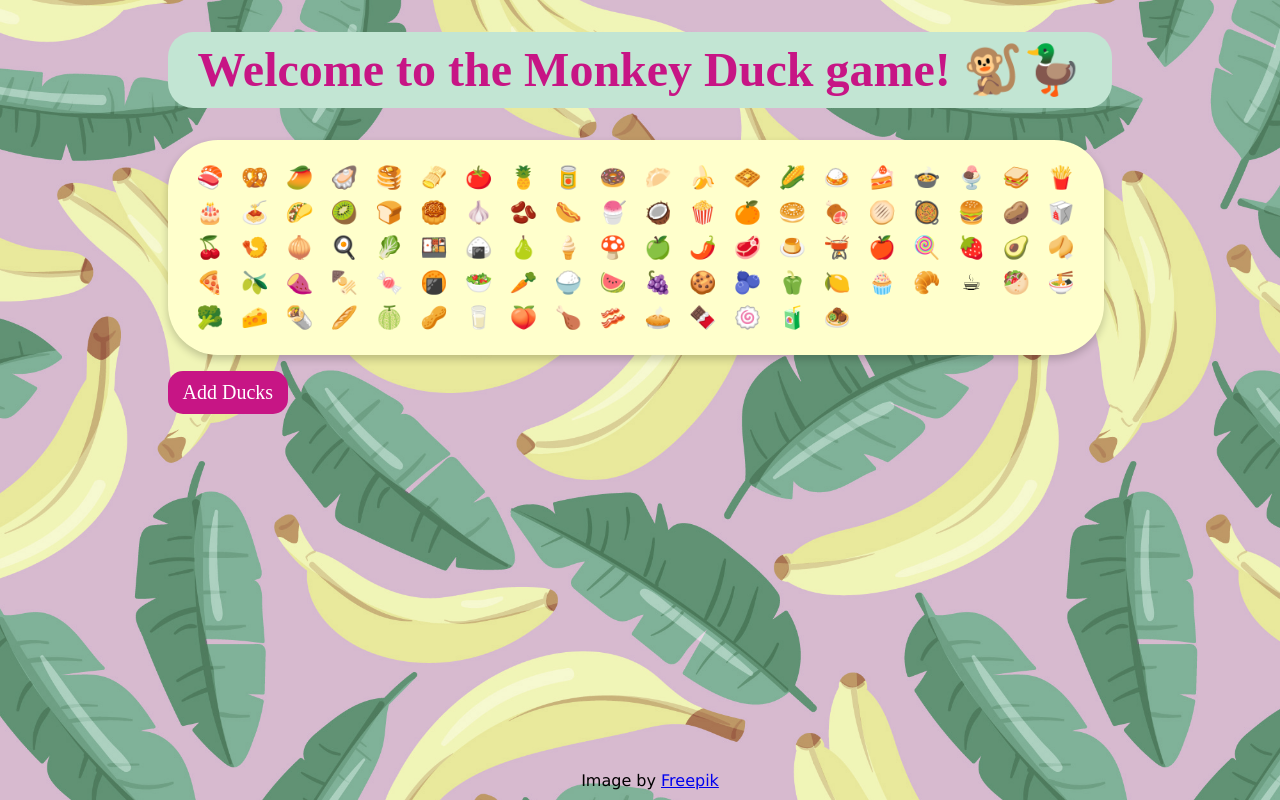
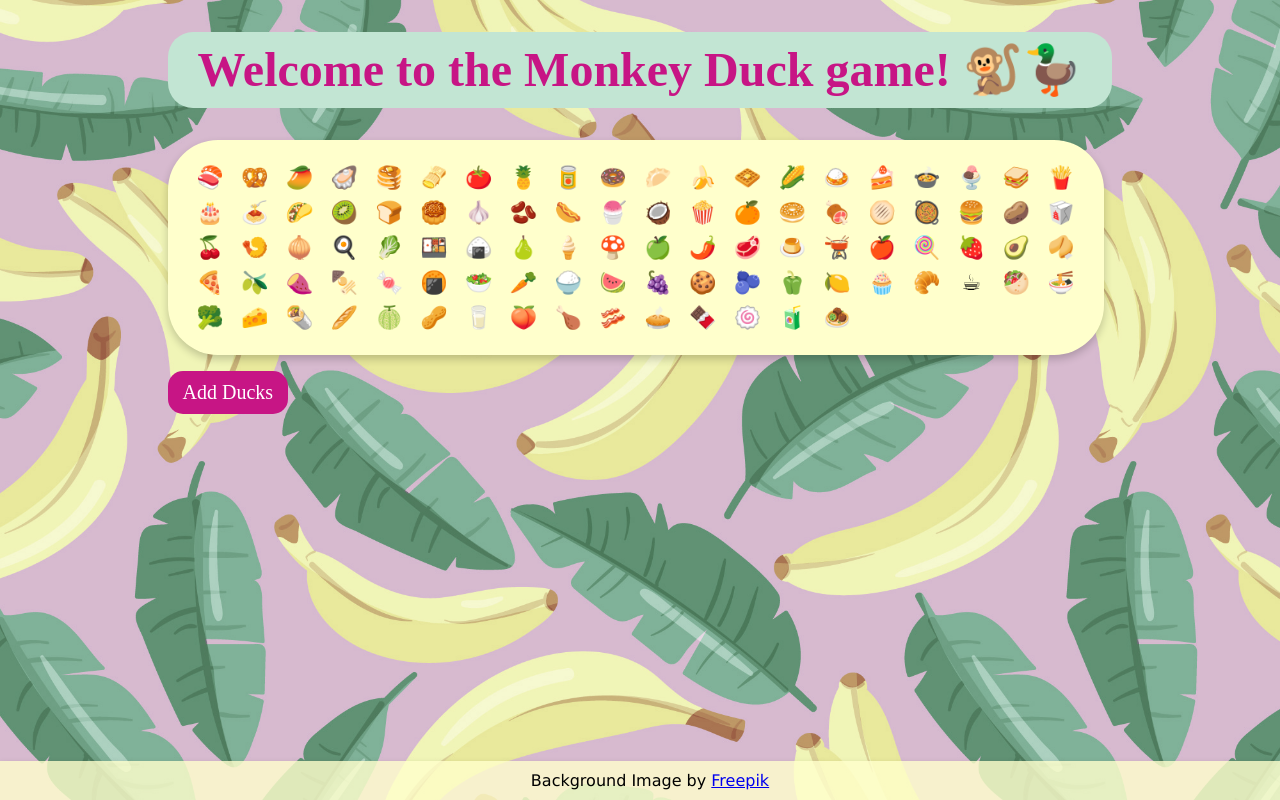
Before and after one commit to kazvee/monkey-duck-game, a React (Create React App) app: page / in a window 1280 px wide. Built offline with nearby package versions, Linux system fonts and the light colour scheme; a web font is replaced by a local one.

Commit message:
Update Footer styling

```diff
--- a/src/App.css
+++ b/src/App.css
@@ -111,7 +111,9 @@ button:hover {
 }
 
 footer {
+  background-color: rgba(255, 255, 204, 0.8); /* Adjust the alpha value to control transparency */
   bottom: 0;
+  box-shadow: 0 4px 8px rgba(0, 0, 0, 0.2);
   font-size: 16px;
   left: 0;
   padding: 10px;
--- a/src/components/Footer.js
+++ b/src/components/Footer.js
@@ -3,7 +3,7 @@ import React from 'react';
 const Footer = () => {
   return (
     <footer>
-      Image by <a href="https://www.freepik.com/free-vector/flat-design-fruit-floral-pattern-illustration_28492546.htm#&position=0&from_view=collections" target="_blank" rel="noopener noreferrer">Freepik</a>
+      Background Image by <a href="https://www.freepik.com/free-vector/flat-design-fruit-floral-pattern-illustration_28492546.htm#&position=0&from_view=collections" target="_blank" rel="noopener noreferrer">Freepik</a>
     </footer>
   );
 }
```
